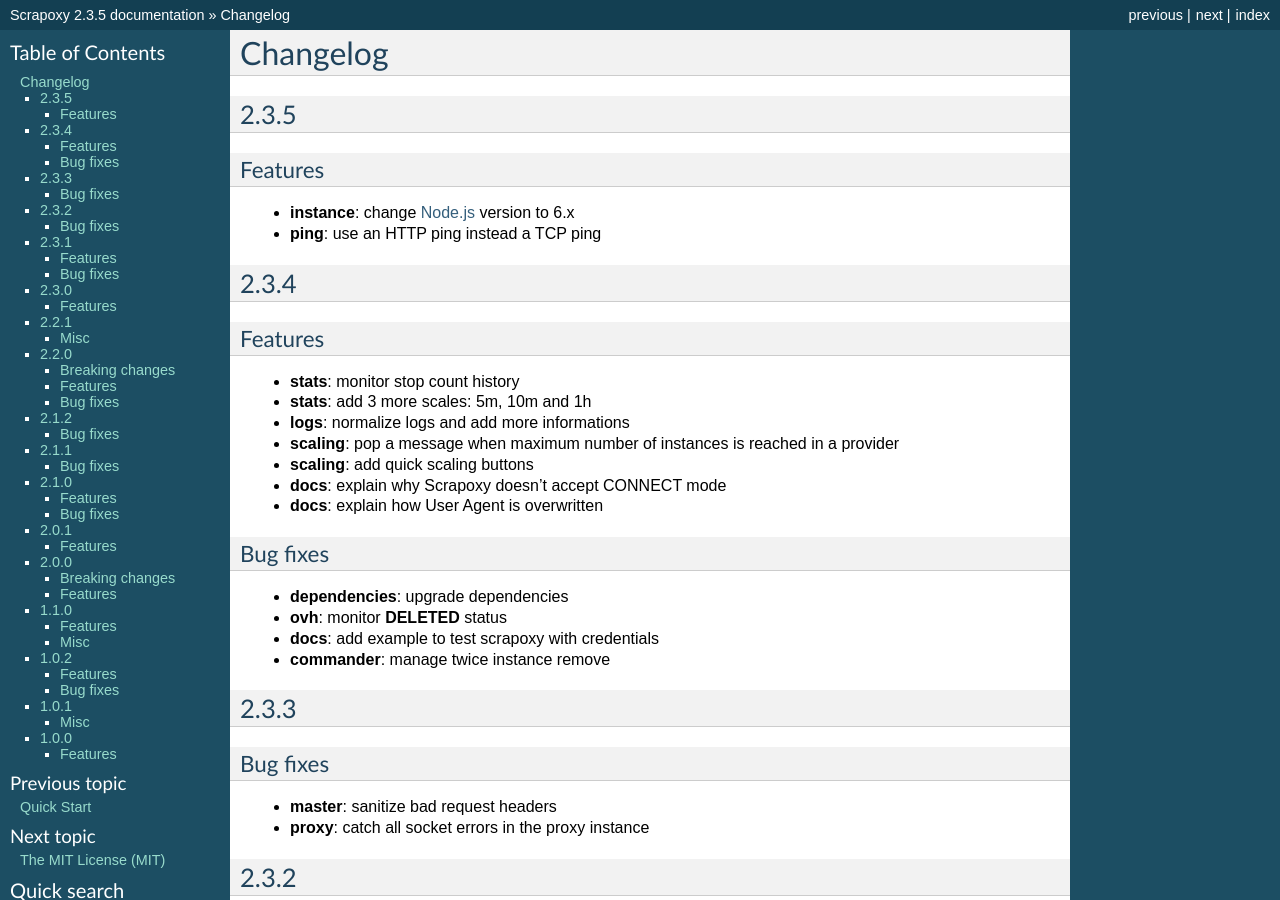
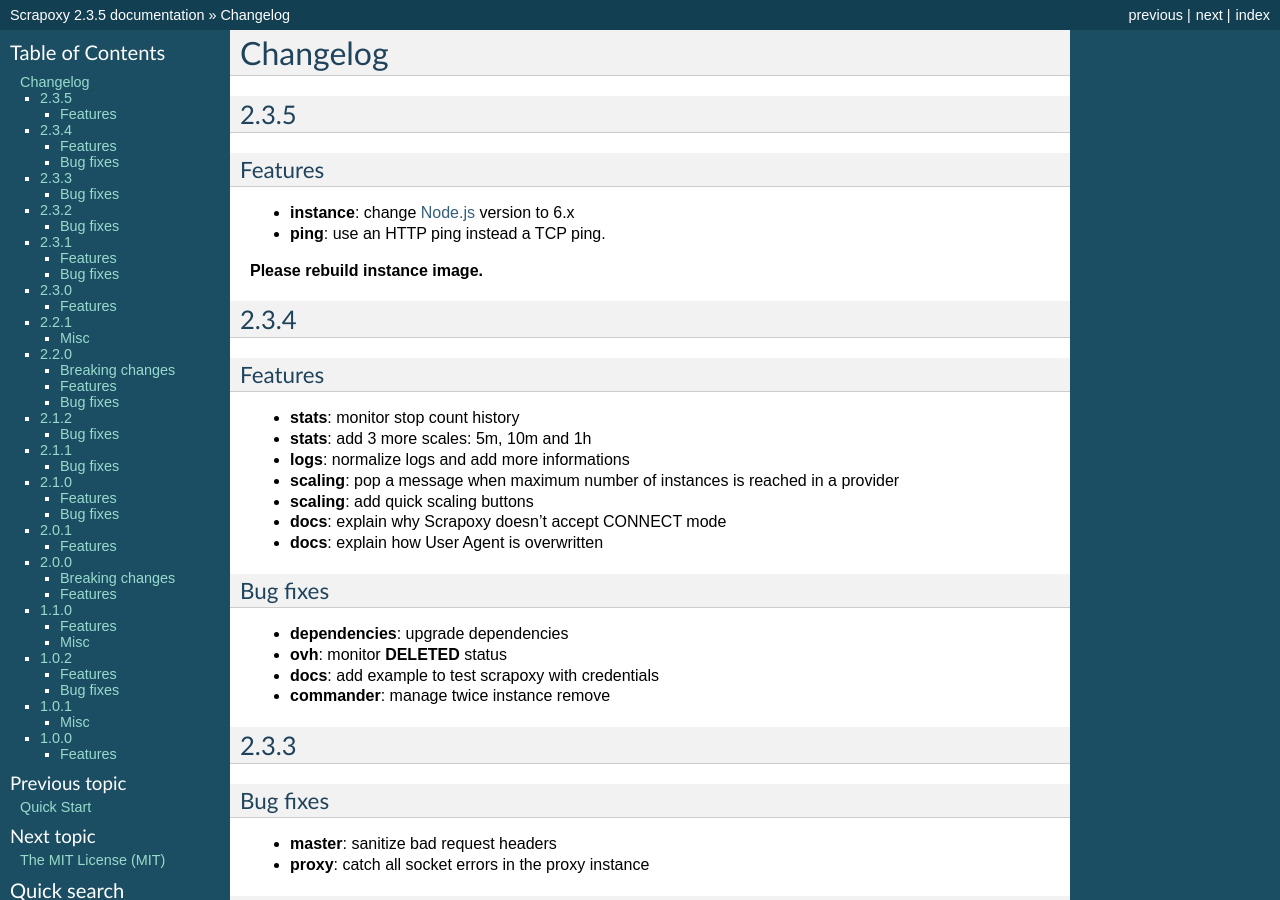
Before and after one commit to zahlio/scrapoxy, a Sphinx documentation site: the page built from docs/changelog.rst, in a window 1280 px wide and 900 px high. Built offline with Sphinx 7.4.7, drawn with Linux system fonts in a browser that asks for light colours.

Commit message:
docs(changelog): add warning

```diff
--- a/docs/changelog.rst
+++ b/docs/changelog.rst
@@ -10,7 +10,9 @@
 --------
 
 - **instance**: change `Node.js`_ version to 6.x
-- **ping**: use an HTTP ping instead a TCP ping
+- **ping**: use an HTTP ping instead a TCP ping.
+
+**Please rebuild instance image.**
 
 
 2.3.4
```
